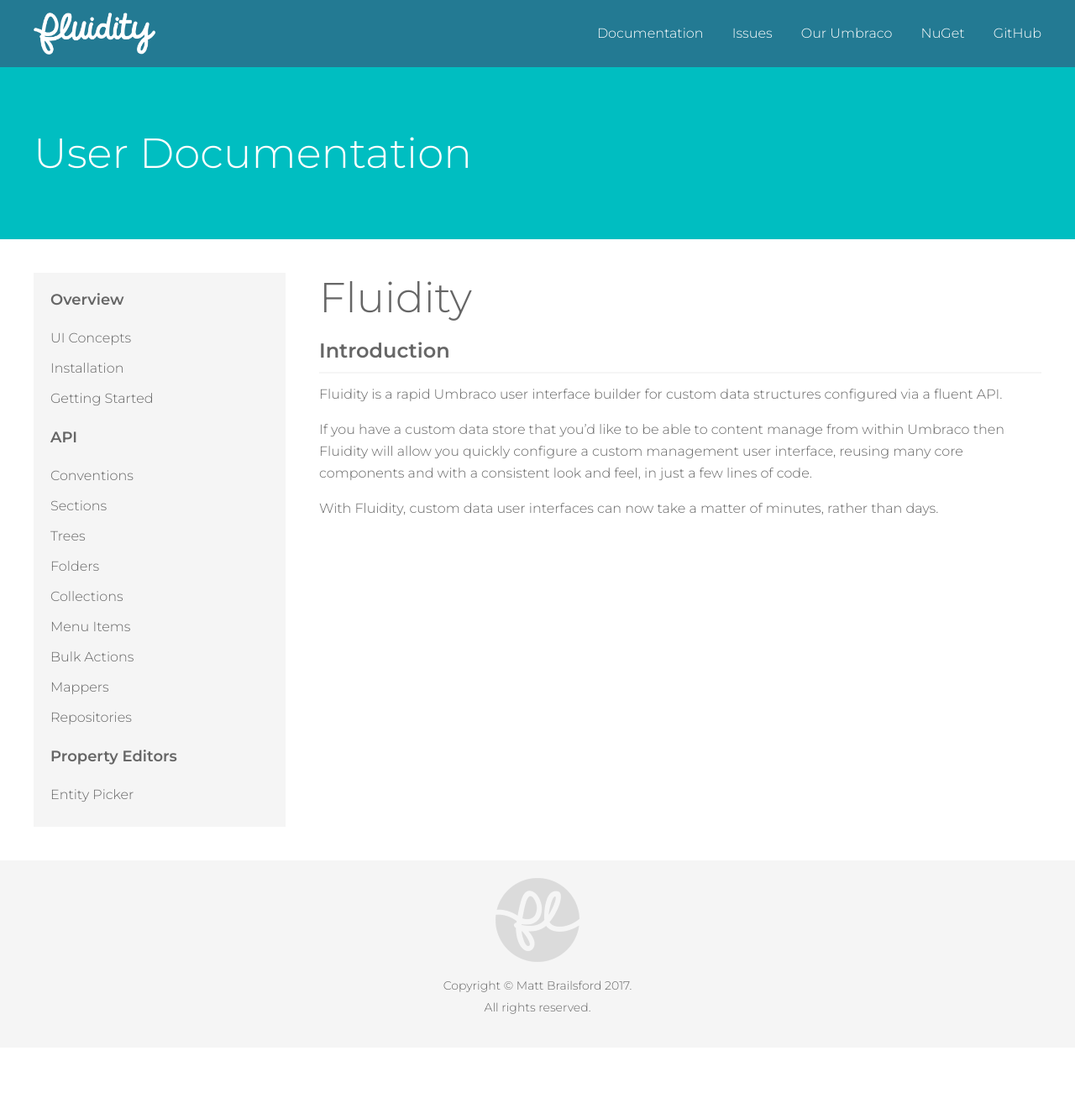
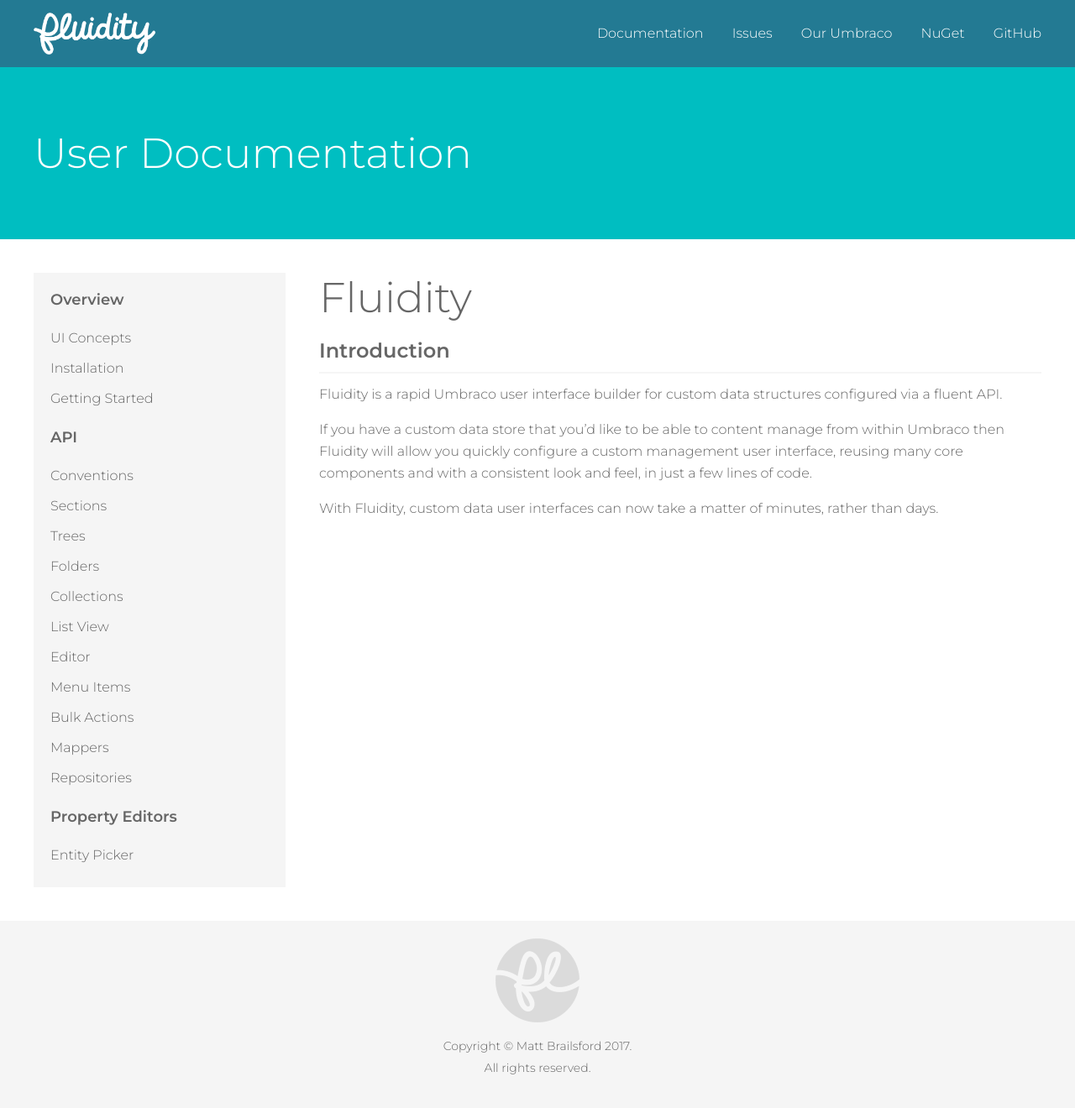
Before and after one commit to mattbrailsford/umbraco-fluidity, a Jekyll site: the page built from docs/_pages/00-home.md, in a window 1280 px wide. Shown: the whole page at 84% size. Built offline with Jekyll 4.4.1, drawn with Linux system fonts in a browser that asks for light colours; before the commit the page ends 1248 px from its top, so only the background shows below that.

Commit message:
Added extra level of naviation

```diff
--- a/docs/_data/navigation.yml
+++ b/docs/_data/navigation.yml
@@ -19,6 +19,11 @@
       url: /api/folders/
     - title: Collections
       url: /api/collections/
+      subnav:
+        - title: List View
+          url: /api/collections/listview/
+        - title: Editor
+          url: /api/collections/editor/
     - title: Menu Items
       url: /api/menu-items/
     - title: Bulk Actions
--- a/docs/_includes/side-nav.html
+++ b/docs/_includes/side-nav.html
@@ -14,7 +14,17 @@
         <ul>
         {% for sub in item.subnav %}
             {% assign subUrl = sub.url | append: 'index.html' %}
-            <li><a href="{{ site.baseurl }}{{ sub.url }}"{% if subUrl == page.url %} class="active"{% endif %}>{{ sub.title }}</a></li>
+            <li>
+                <a href="{{ site.baseurl }}{{ sub.url }}"{% if subUrl == page.url %} class="active"{% endif %}>{{ sub.title }}</a>
+                {% if sub.subnav %}
+                    <ul>
+                    {% for subsub in sub.subnav %}
+                        {% assign subsubUrl = subsub.url | append: 'index.html' %}
+                        <li><a href="{{ site.baseurl }}{{ subsub.url }}"{% if subsubUrl == page.url %} class="active"{% endif %}>{{ subsub.title }}</a></li>
+                    {% endfor %}
+                    </ul>
+                {% endif %}
+            </li>
         {% endfor %}
         </ul>
     {% endfor %}
```
